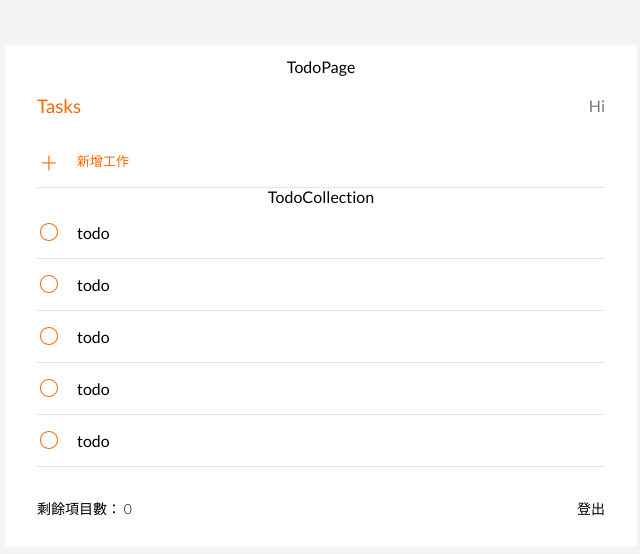
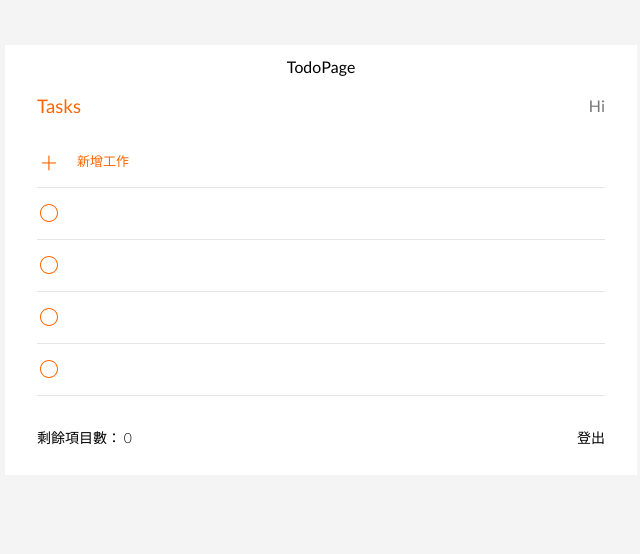
Before and after one commit to OwenLu0125/3-todolist-react, a React (Create React App) app: page /todo in a window 1280 px wide. Shown: the top 554 px of the page, without its empty margins (319-959 px from the left). Built offline with nearby package versions, Linux system fonts and the light colour scheme.

Commit message:
feat: put todo data by props

```diff
--- a/src/components/TodoCollection.jsx
+++ b/src/components/TodoCollection.jsx
@@ -9,12 +9,9 @@ const TodoCollection = ({
 }) => {
   return (
     <div>
-      TodoCollection
-      <TodoItem />
-      <TodoItem />
-      <TodoItem />
-      <TodoItem />
-      <TodoItem />
+      {todos.map((todo) => {
+        return <TodoItem key={todo.id} todo={todo }/>;
+      })}
     </div>
   );
 };
--- a/src/components/TodoItem.jsx
+++ b/src/components/TodoItem.jsx
@@ -113,7 +113,7 @@ const TodoItem = (
         <span className="icon icon-checked" />
       </div>
       <div className="task-item-body">
-        <span className="task-item-body-text">todo</span>
+        <span className="task-item-body-text">{todo.title}</span>
         <input className="task-item-body-input" />
       </div>
       <div className="task-item-action ">
--- a/src/pages/TodoPage.jsx
+++ b/src/pages/TodoPage.jsx
@@ -29,7 +29,7 @@ const TodoPage = () => {
       TodoPage
       <Header />
       <TodoInput />
-      <TodoCollection />
+      <TodoCollection todos={dummyTodos}/>
       <Footer />
     </div>
   );
```
